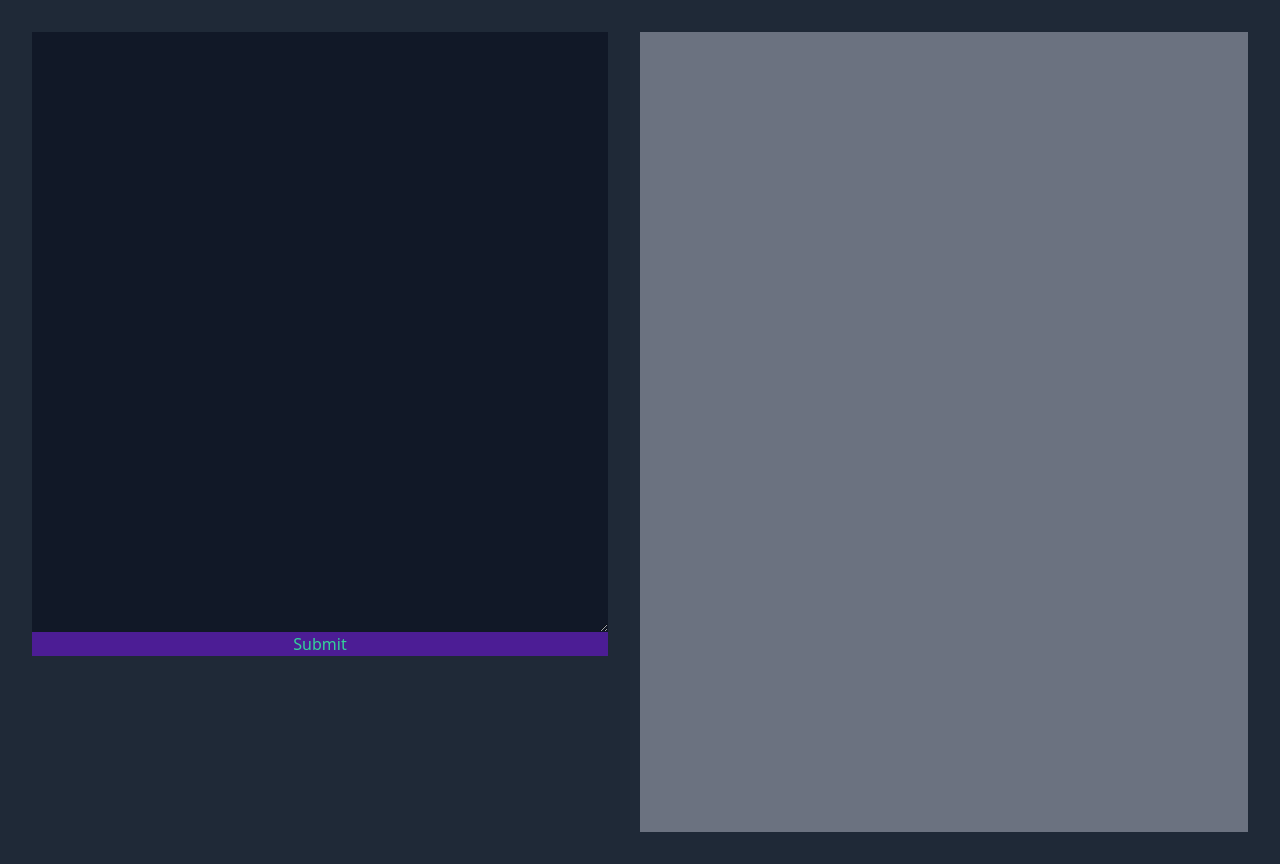
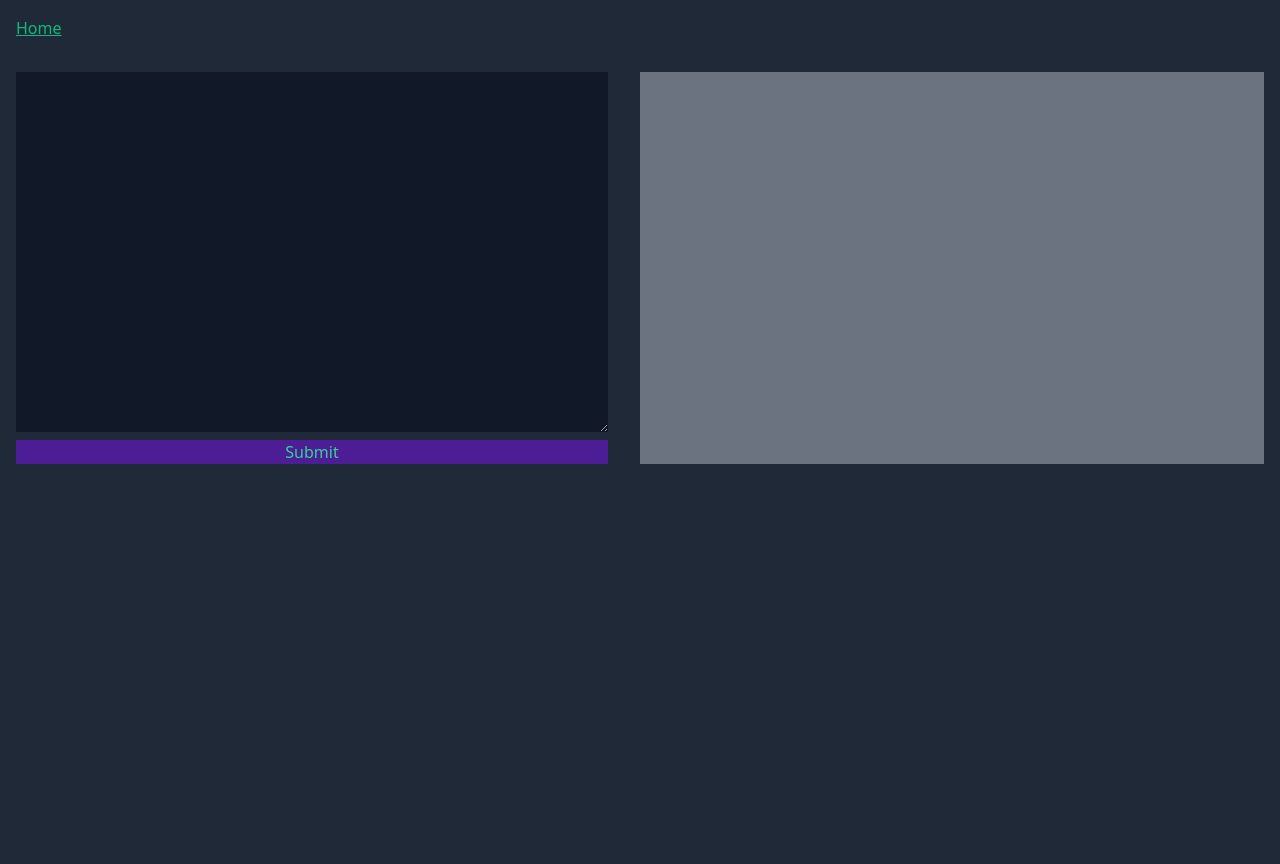
Before and after one commit to coolsoftwaretyler/msse663-project-tyler-williams, an Angular app: page /programs/new in a window 1280 px wide. After the commit the page ends 800 px from the top, so only its background shows below. Built offline with nearby package versions, Linux system fonts and the light colour scheme.

Commit message:
style nav, home page, and editor

```diff
--- a/src/app/home/home.component.html
+++ b/src/app/home/home.component.html
@@ -1,4 +1,4 @@
-<nav>
-  <a routerLink="/programs/new" data-protractor="create">Create a new Lisp program</a>
-  <a routerLink="/programs/search" data-protractor="edit">Edit an existing Lisp program</a>
-</nav>
+<main class="p-4">
+  <a routerLink="/programs/new" data-protractor="create" class="text-green-500 underline block mb-2">Create a new Lisp program</a>
+  <a routerLink="/programs/search" data-protractor="edit"class="text-green-500 underline block mb-2">Edit an existing Lisp program</a>
+</main>
--- a/src/app/repl/repl.component.html
+++ b/src/app/repl/repl.component.html
@@ -1,4 +1,4 @@
-<div class="flex flex-wrap max-w-7xl mx-auto box-border p-8 gap-8">
-  <app-text-editor class="flex-1 min-h-screen w-full md:w-1/2" (newSourceEvent)="updateResult($event)" [mode]="mode"></app-text-editor>
-  <app-console class="bg-gray-500 min-h-screen w-full md:w-1/2" [result]="result"></app-console>
+<div class="flex flex-wrap max-w-7xl mx-auto box-border p-4 gap-8">
+  <app-text-editor class="flex-1 w-full md:w-1/2" (newSourceEvent)="updateResult($event)" [mode]="mode"></app-text-editor>
+  <app-console class="bg-gray-500 min-h-screen md:min-h-0 w-full md:w-1/2" [result]="result"></app-console>
 </div>
--- a/src/app/text-editor/text-editor.component.html
+++ b/src/app/text-editor/text-editor.component.html
@@ -1,4 +1,4 @@
 <form [formGroup]="editorForm" (ngSubmit)="onSubmit()" class="flex flex-col justify-between">
-  <textarea data-protractor="textEditorTextArea" rows="25" class="w-full bg-gray-900 text-green-500 font-mono" formControlName="source"></textarea>
-  <input data-protractor="textEditorSubmit" type="submit" class="bg-purple-900 text-green-400"/>
+  <textarea data-protractor="textEditorTextArea" rows="15" class="w-full bg-gray-900 text-green-500 font-mono" formControlName="source"></textarea>
+  <input data-protractor="textEditorSubmit" type="submit" class="bg-purple-900 text-green-400 mt-2"/>
 </form>
--- a/src/index.html
+++ b/src/index.html
@@ -1,13 +1,14 @@
-<!doctype html>
+<!DOCTYPE html>
 <html lang="en">
   <head>
-  <meta charset="utf-8">
+    <meta charset="utf-8" />
     <title>Msse663ProjectTylerWilliams</title>
-  <base href="/">
-  <meta name="viewport" content="width=device-width, initial-scale=1">
-  <link rel="icon" type="image/x-icon" href="favicon.ico">
+    <base href="/" />
+    <meta name="viewport" content="width=device-width, initial-scale=1" />
+    <link rel="icon" type="image/x-icon" href="favicon.ico" />
   </head>
   <body class="bg-gray-800">
+    <nav class="p-4"><a href="/" class="text-green-500 underline">Home</a></nav>
     <app-root></app-root>
   </body>
 </html>
```
Lines whose indentation alone changed are shown as unchanged.
